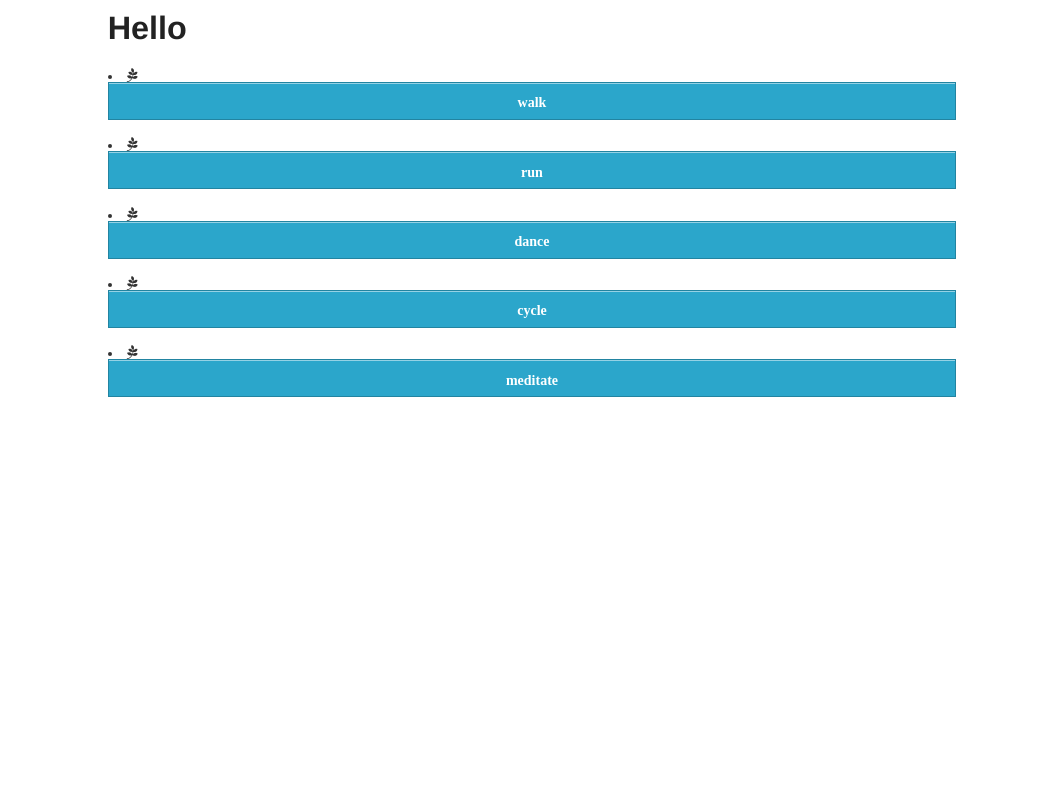
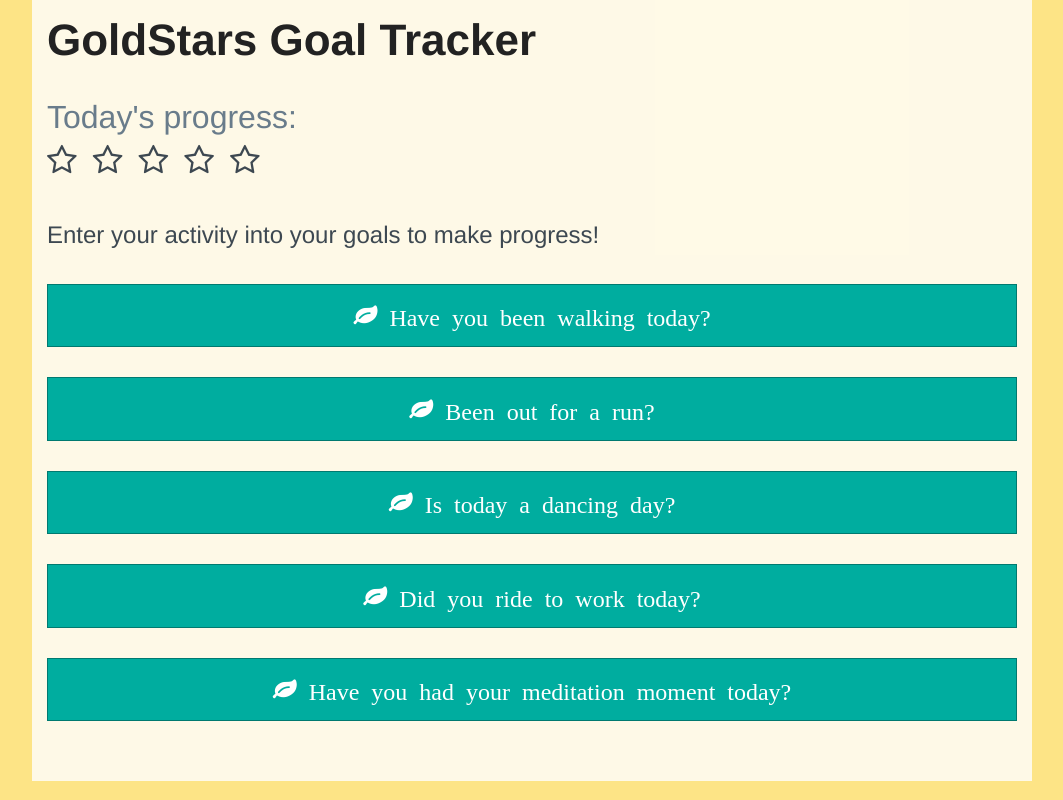
Before and after one commit to alihaberfield/angular-lightbox-route, a website: page app/dev/index.html in a window 1280 px wide. Shown: the whole page, without its empty margins (108-1171 px from the left). Drawn offline with Linux system fonts and the light colour scheme.

Commit message:
[task] Add progress stars and navigation icons

```diff
--- a/app/assets/js/modules/menu.js
+++ b/app/assets/js/modules/menu.js
@@ -2,9 +2,6 @@ angular.module('myApp.menu', ['ngRoute'])
     .controller('MenuCtrl', ['$scope', 'DataService', function($scope, DataService) {
 
         $scope.cards = loadData();
-        $scope.message = "Hello";
-
-        console.log("this is MenuCtrl");
 
         function loadData() {
             // The articleService returns a promise.
@@ -17,6 +14,4 @@ angular.module('myApp.menu', ['ngRoute'])
                 }
             );
         }
-
-
     }]);
--- a/app/assets/js/modules/modal.js
+++ b/app/assets/js/modules/modal.js
@@ -2,7 +2,6 @@ angular.module('myApp.modal', ['ngRoute'])
 
     .controller('ModalContainerCtrl',['$scope', '$modal', '$route', '$location', function($scope, $modal, $route, $location) {
 
-        console.log("this is ModalContainerCtrl");
 
         var modalInstance = $modal.open({
             templateUrl : '../assets/templates/modal.html',
@@ -15,6 +14,13 @@ angular.module('myApp.modal', ['ngRoute'])
         $scope.$on("$locationChangeStart", function (event, nextLocation, currentLocation) {
             modalInstance.close();
         });
+
+        //When modal overlay is clicked, return to menu
+        $scope.close = function () {
+            console.log("ModalContainer close")
+            $modalInstance.dismiss();
+            $location.path('/menu');
+        };
 
     }])
     .controller('ModalCtrl', ['$scope', '$route', '$location', '$sce', '$timeout', '$modalInstance', 'DataService', function($scope, $route, $location, $sce, $timeout, $modalInstance, DataService) {
@@ -38,6 +44,4 @@ angular.module('myApp.modal', ['ngRoute'])
         };
 
 
-
-
     }]);
--- a/app/assets/js/modules/service.js
+++ b/app/assets/js/modules/service.js
@@ -37,7 +37,7 @@ angular.module('myApp.services', [])
             if (next) {
                 return next.shortName;
             } else {
-                return
+                return cards[0].shortName;
             }
 
         }
@@ -47,7 +47,7 @@ angular.module('myApp.services', [])
                 return prev.shortName;
             } else {
 
-                return
+                return cards[cards.length-1].shortName;
             }
 
         }
@@ -90,4 +90,12 @@ angular.module('myApp.services', [])
 
         }
 
+    }])
+    .service('InputService', ['', function() {
+
+        //Public API
+        return ({
+
+        })
+
     }]);
--- a/app/assets/json/activities.json
+++ b/app/assets/json/activities.json
@@ -26,7 +26,7 @@
     {
         "shortName": "cycle",
         "longName": "Cycling",
-        "menuText": "Is today a dancing day?",
+        "menuText": "Did you ride to work today?",
         "longText": "<p>Cycling, also called bicycling or biking, is the use of bicycles for transport, recreation, or for sport.[1] Persons engaged in cycling are referred to as 'cyclists', 'bikers', or less commonly, as 'bicyclists'. Apart from two-wheeled bicycles, 'cycling' also includes the riding of unicycles, tricycles, quadracycles, and similar human-powered vehicles (HPVs).</p>",
         "unit": "kilometers",
         "recordMessage": " kms of cycle power today!"
--- a/app/assets/sass/_app.scss
+++ b/app/assets/sass/_app.scss
@@ -1,4 +1,12 @@
 /* Ali's SCSS */
+
+body {
+  background: lighten($secondary-color, 10%);
+}
+
+.page {
+  background: rgba(255,255,255,0.8);
+}
 
 .modal-backdrop {
   position: absolute;
@@ -23,3 +31,48 @@
   margin: 0 auto;
 
 }
+
+.modal .row {
+  max-width: 100%;
+}
+
+.close {
+  background: $alert-color;
+  border-color: darken($alert-color, 30%);
+
+  &:hover {
+    background: darken($alert-color, 20%);
+  }
+}
+
+.complete {
+  background: $success-color;
+  border-color: darken($success-color, 30%);
+
+  &:hover {
+    background: darken($success-color, 20%);
+  }
+}
+
+
+.sub-heading {
+  color: lighten($dark-grey, 20%);
+  font-size:2em;
+}
+.icon-star-o {
+  color: $dark-grey;
+}
+.icon-star {
+  color: $secondary-color;
+}
+
+.menu {
+  list-style: none;
+  margin-left: 0;
+  font-size:1.5em;
+}
+
+.intro {
+  font-size: 1.5em;
+  color: $dark-grey;
+}
--- a/app/assets/sass/_font.scss
+++ b/app/assets/sass/_font.scss
@@ -29,7 +29,7 @@
 .icon-star-o:before {
   content: "\f006";
 }
-.icon-check:before {
+.icon-check:before, {
   content: "\f00c";
 }
 .icon-times:before {
--- a/app/assets/sass/foundation/_variables.scss
+++ b/app/assets/sass/foundation/_variables.scss
@@ -54,10 +54,13 @@ $default-float: left;
 
 // Colors
 
-// $primary-color: #2ba6cb;
-// $secondary-color: #e9e9e9;
-// $alert-color: #c60f13;
-// $success-color: #5da423;
+ $primary-color: #00AD9F;
+ $secondary-color: #FCD954;
+ $alert-color: #FC5749;
+ $success-color: #8FC258;
+ $dark-grey: #3D4851;
+
+
 
 // Make sure border radius matches unless we want it different.
 
@@ -66,7 +69,7 @@ $default-float: left;
 
 // Inset shadow shiny edges and depressions.
 
-// $shiny-edge-size: 0 1px 0;
+$shiny-edge-size: 0 0 0;
 // $shiny-edge-color: rgba(#fff, .5);
 // $shiny-edge-active-color: rgba(#000, .2);
 
--- a/app/dev/index.html
+++ b/app/dev/index.html
@@ -26,14 +26,24 @@
 
 <div class="row">
 
-    <div class="large-12 columns" role="content" ng-controller="MenuCtrl">
+    <div class="large-12 columns page" role="content" ng-controller="MenuCtrl">
 
-            <h2>{{ message }}</h2>
+        <h1>GoldStars Goal Tracker</h1>
+        <p class="sub-heading">Today's progress:<br/>
+            <span ng-repeat="card in cards | orderBy:'input'" ng-class="{'icon-star': card.input, 'icon-star-o': !card.input}">
+            </span>
+        </p>
 
-            <li ng-repeat="card in cards" class="icon-pagelines">
-                <a href="#/card/{{ card.shortName }}" class="button expand">{{ card.shortName }} </a>
+        <p class="intro">Enter your activity into your goals to make progress!</p>
+
+        <ul class="menu">
+            <li ng-repeat="card in cards">
+                <a href="#/card/{{ card.shortName }}" ng-class="{'complete': card.input, 'icon-leaf' : !card.input, 'icon-check': card.input}" class="button expand card-{{ card.shortName}}">
+                    <span ng-if="!card.input">{{ card.menuText }}</span>
+                    <span ng-if="card.input">{{ card.input }} {{ card.recordMessage }}</span>
+                </a>
             </li>
-
+        </ul>
 
 
 
```
Also changed, not shown: app/assets/templates/index.html (+15 -5 lines), app/assets/templates/modal.html (+31 -3 lines), app/assets/css/styles.css, app/assets/lib/css/bootstrap-tidy.css.
